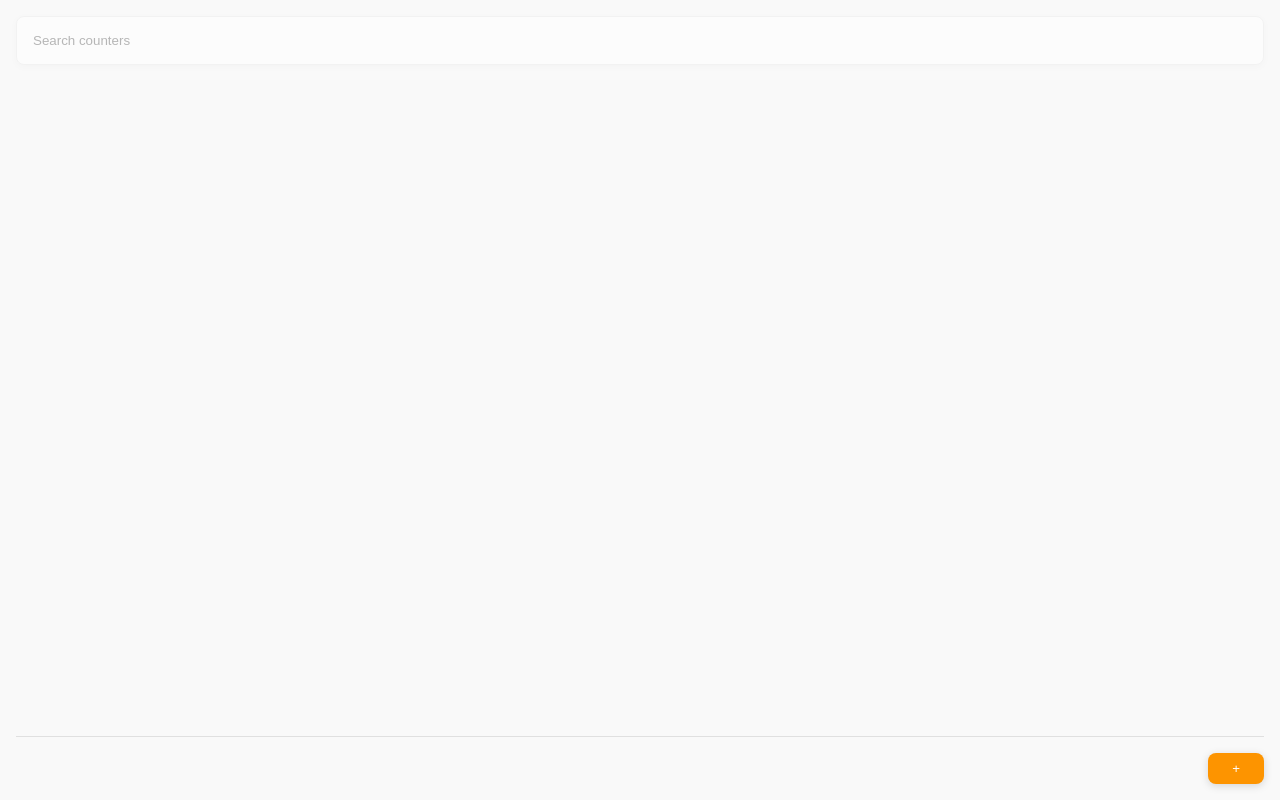
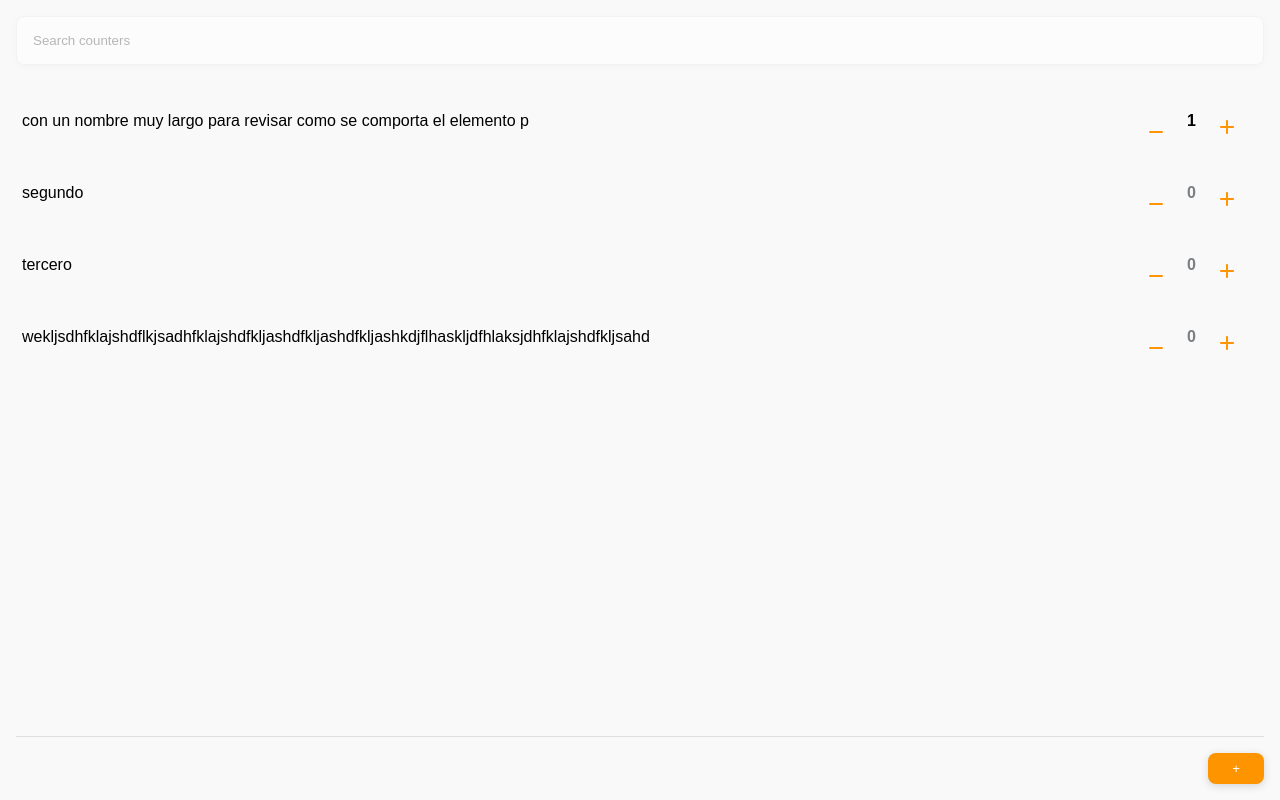
Before and after one commit to nitroceluloso/counters-react-2026, a React (Vite) app: page / in a window 1280 px wide. Both pictures are taken after a click on the button "Get started". Built offline with nearby package versions, Linux system fonts and the light colour scheme.

Commit message:
feat: implements CounterItem component and fix some styles.

```diff
--- a/public/mock.json
+++ b/public/mock.json
@@ -1,7 +1,7 @@
 [
   {
     "id": 1,
-    "title": "primero",
+    "title": "con un nombre muy largo para revisar como se comporta el elemento p",
     "count": 1
   },
   {
@@ -13,5 +13,10 @@
     "id": 3,
     "title": "tercero",
     "count": 0
+  },
+  {
+    "id": 4,
+    "title": "wekljsdhfklajshdflkjsadhfklajshdfkljashdfkljashdfkljashkdjflhaskljdfhlaksjdhfklajshdfkljsahd",
+    "count": 0
   }
 ]
--- a/src/modules/commons/components/button/button.css
+++ b/src/modules/commons/components/button/button.css
@@ -4,6 +4,10 @@
         outline: 0;
         padding: 8px 24px;
         border-radius: 8px;
+        background-color: transparent;
+
+        &:has(img:only-child) {
+        }
     }
 
     &[data-variant="primary"] {
--- a/src/modules/commons/lib/tanstack-query/index.ts
+++ b/src/modules/commons/lib/tanstack-query/index.ts
@@ -1,5 +1,11 @@
 import { QueryClient } from "@tanstack/react-query";
 
-const queryClient = new QueryClient();
+const queryClient = new QueryClient({
+  defaultOptions: {
+    queries: {
+      refetchOnWindowFocus: false,
+    },
+  },
+});
 
 export default queryClient;
--- a/src/modules/counter/api/counter.api.ts
+++ b/src/modules/counter/api/counter.api.ts
@@ -1,13 +1,8 @@
 import http from "@/commons/http";
+import type { Counter } from "../types/counter";
 import { COUNTER_PATHS } from "./constants";
 
-interface CounterResponse {
-  id: number;
-  title: string;
-  counter: number;
-}
-
-export async function getCounters(): Promise<CounterResponse[]> {
+export async function getCounters(): Promise<Counter[]> {
   await new Promise((resolve) => setTimeout(resolve, 2000));
   return await http.get(COUNTER_PATHS.counters);
 }
--- /dev/null
+++ b/src/modules/counter/components/counter-item/counterItem.css
@@ -0,0 +1,32 @@
+@scope (.counter-item) {
+    & {
+        border-radius: 8px;
+        display: flex;
+        justify-content: space-between;
+        margin-bottom: 7px;
+        margin-top: 7px;
+        padding: 1rem 0.75rem;
+
+        p {
+            word-break: break-all;
+        }
+
+        span {
+            font-weight: 600;
+
+            &[data-value="0"] {
+                color: var(--silver-darker);
+            }
+        }
+    }
+
+    &.selected {
+        background-color: rgba(255, 149, 0, 20%);
+    }
+
+    .counter-actions {
+        display: flex;
+        justify-items: center;
+        align-content: center;
+    }
+}
--- /dev/null
+++ b/src/modules/counter/components/counter-item/counterItem.tsx
@@ -0,0 +1,25 @@
+import "./counterItem.css";
+
+interface CounterItemProps {
+  title: string;
+  counter: number;
+}
+
+export function CounterItem({ counter, title }: CounterItemProps) {
+  return (
+    <div className="counter-item">
+      <div>
+        <p>{title}</p>
+      </div>
+      <div className="counter-actions">
+        <button type="button">
+          <img src="/icons/minus.svg" alt="" />
+        </button>
+        <span data-value={counter}>{counter}</span>
+        <button type="button">
+          <img src="/icons/plus_orange.svg" alt="" />
+        </button>
+      </div>
+    </div>
+  );
+}
--- /dev/null
+++ b/src/modules/counter/components/counter-item/index.ts
@@ -0,0 +1 @@
+export { CounterItem } from "./counterItem";
--- /dev/null
+++ b/src/modules/counter/components/counter-list/counterList.tsx
@@ -0,0 +1,20 @@
+import type { Counter } from "@/counter/types/counter";
+import { CounterItem } from "../counter-item";
+
+interface CounterListProps {
+  list: Counter[];
+}
+
+export function CounterList({ list }: CounterListProps) {
+  return (
+    <ul>
+      {list.map((counter) => (
+        <CounterItem
+          key={counter.id}
+          counter={counter.count}
+          title={counter.title}
+        />
+      ))}
+    </ul>
+  );
+}
--- /dev/null
+++ b/src/modules/counter/components/counter-list/index.ts
@@ -0,0 +1 @@
+export { CounterList } from "./counterList";
--- a/src/modules/counter/counters.tsx
+++ b/src/modules/counter/counters.tsx
@@ -1,19 +1,23 @@
 import { Button } from "@/commons/components/button";
 import { InputText } from "@/commons/components/input-text";
 import { Loader } from "@/commons/components/loader";
+import { CounterList } from "./components/counter-list/counterList";
 import { useCounterApi } from "./hooks/counterApi";
 
 import "./counters.css";
 
 export function Counters() {
-  const { isFetching: isLoading } = useCounterApi();
+  const { data: counterList, isFetching: isLoading } = useCounterApi();
 
   return (
     <div id="Counters">
       <section className="search">
         <InputText placeholder="Search counters" />
       </section>
-      <section className="counters">{isLoading && <Loader />}</section>
+      <section className="counters">
+        {isLoading && <Loader />}
+        {!isLoading && <CounterList list={counterList!} />}
+      </section>
       <section className="actions">
         <Button variant="PRIMARY">+</Button>
       </section>
--- /dev/null
+++ b/src/modules/counter/types/counter.ts
@@ -0,0 +1,5 @@
+export interface Counter {
+  id: number;
+  title: string;
+  count: number;
+}
```
Also changed, not shown: public/icons/plus_orange.svg (added), public/icons/plus_white.svg (renamed from public/icons/plus.svg).
